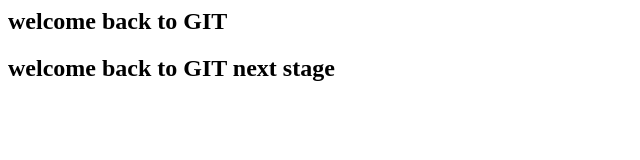
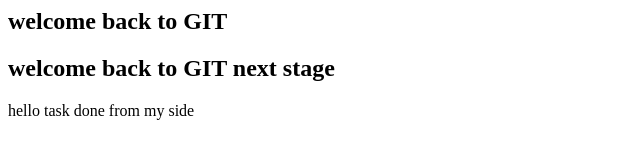
Before and after one commit to ramkumaryadav/demo, a plain HTML site: page index.html in a window 1280 px wide. Shown: the whole page, without its empty margins (0-640 px from the left). Drawn offline with Linux system fonts and the light colour scheme.

Commit message:
done by my side

```diff
--- a/index.html
+++ b/index.html
@@ -2,3 +2,4 @@
 <hello>
 
 <h2>welcome back to GIT next stage</h2>
+<p>hello task done from my side</p>
```
